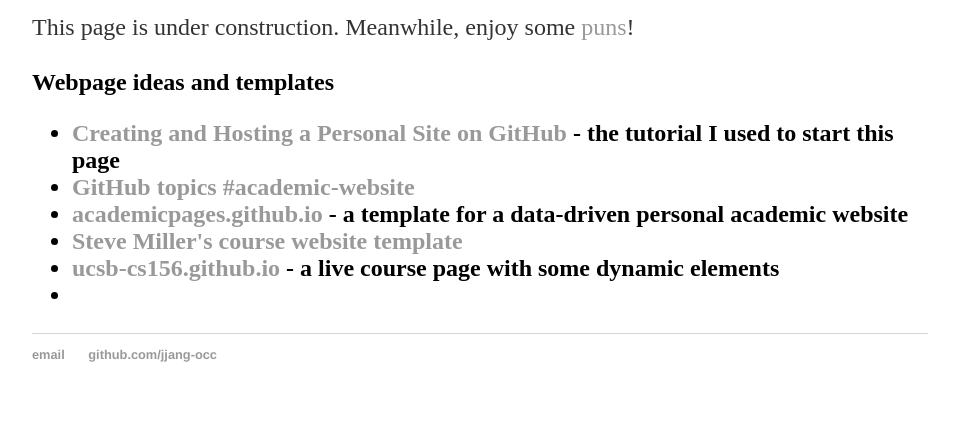
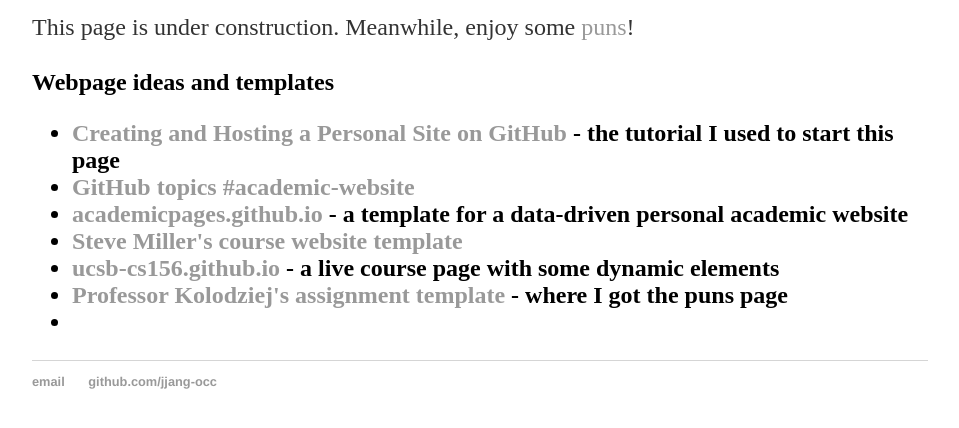
Before and after one commit to jjang-occ/jjang-occ.github.io, a plain HTML site: page index.html in a window 1280 px wide. Shown: the part 186-614 px from the top of the page, without its empty margins (160-1119 px from the left). Drawn offline with Linux system fonts and the light colour scheme.

Commit message:
Update index.html

```diff
--- a/index.html
+++ b/index.html
@@ -25,6 +25,7 @@
                     <li><a href="https://academicpages.github.io/">academicpages.github.io</a> - a template for a data-driven personal academic website</li>
                     <li><a href="https://github.com/svmiller/course-website">Steve Miller's course website template</a></li>
                     <li><a href="https://ucsb-cs156.github.io/">ucsb-cs156.github.io</a> - a live course page with some dynamic elements</li>
+                    <li><a href="https://github.com/ProfessorKolodziej/cm523-assignment-template">Professor Kolodziej's assignment template</a> - where I got the puns page</li>
                     <li><a href=""></a></li>
                 </ul>
             </div><!-- /.blurb -->
```
